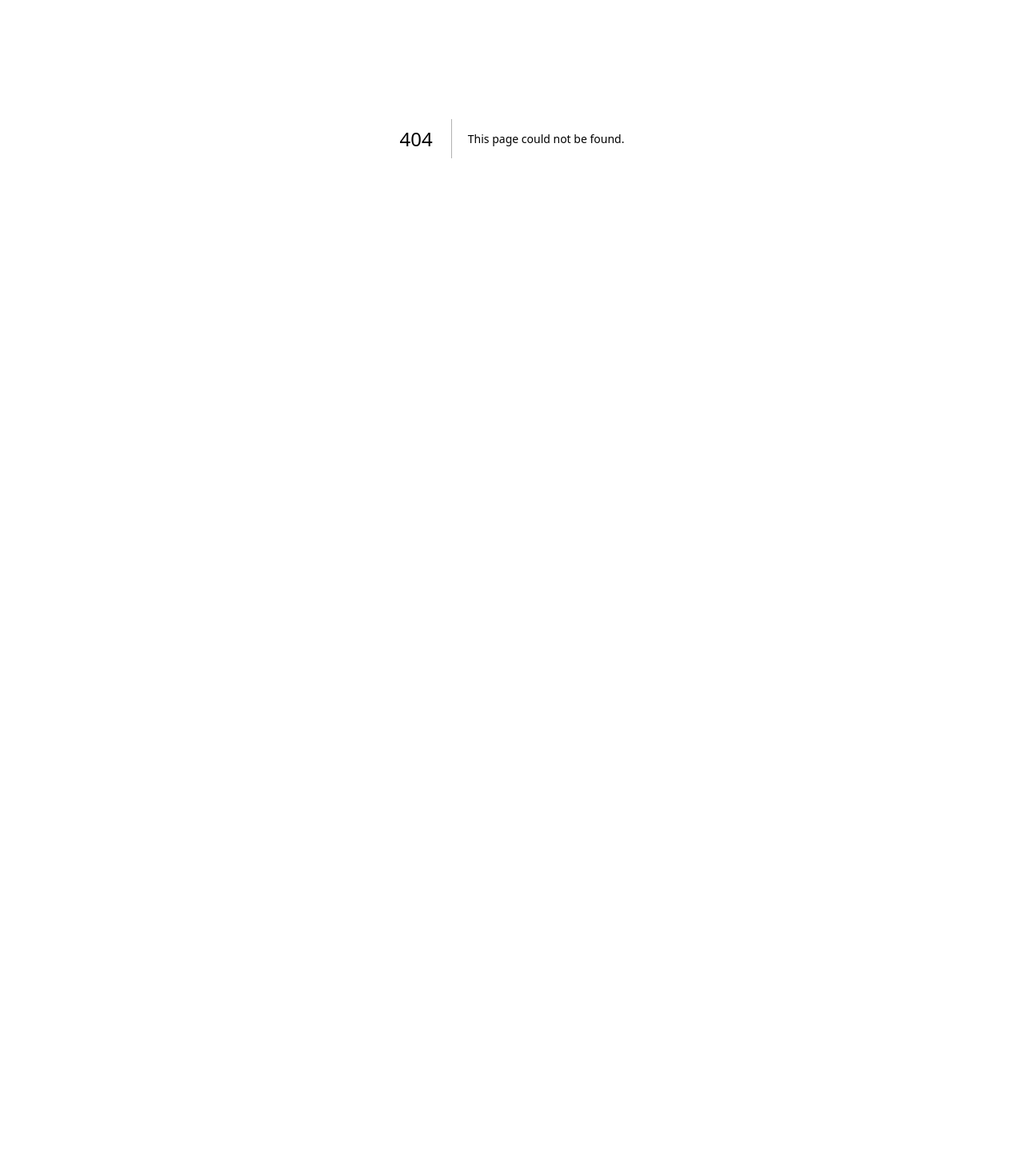
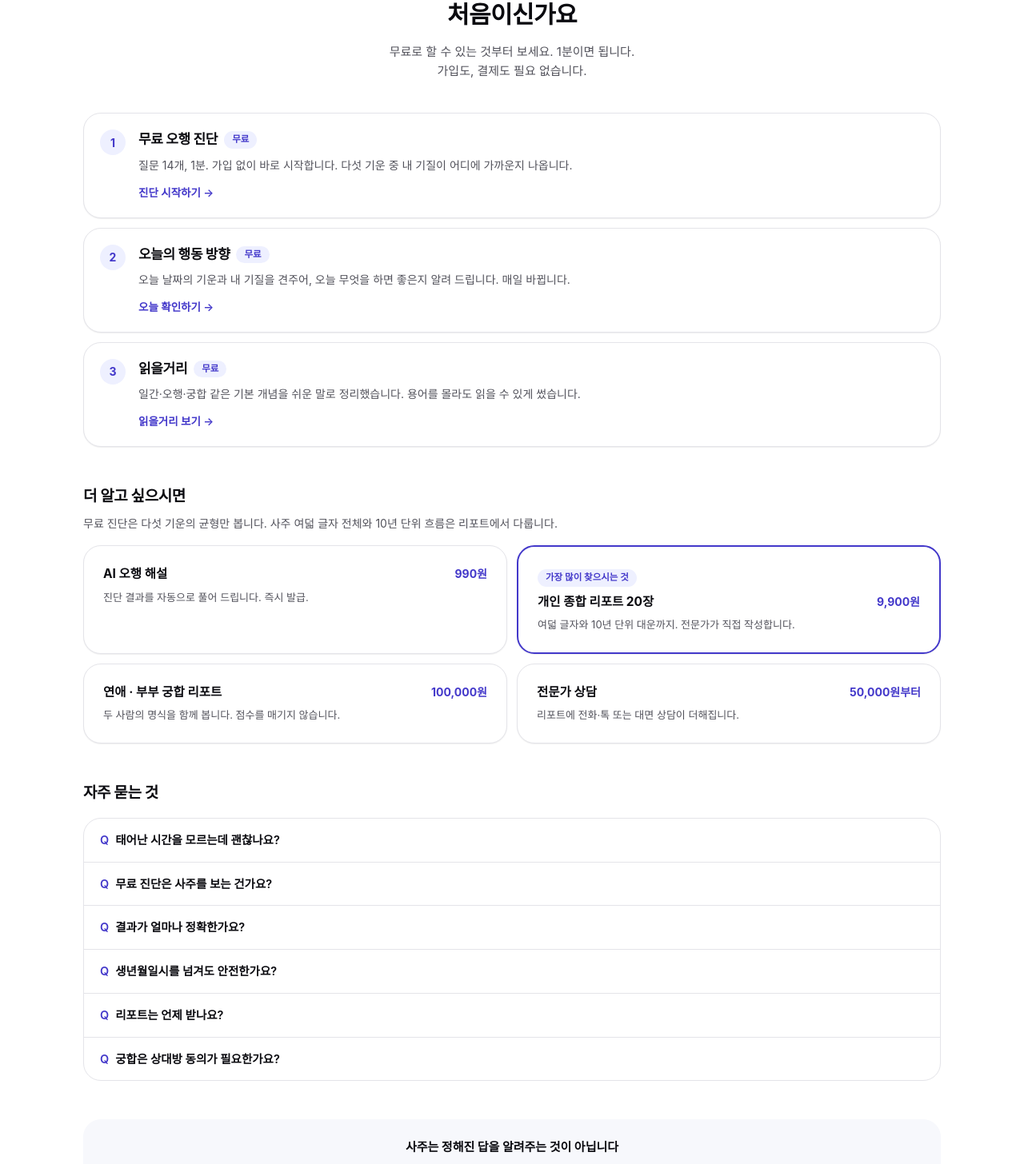
Before and after one commit to calvincheoi-gif/aisaju-landing, a Next.js app: page /guide in a window 1280 px wide. Before the commit this address had no page. Shown: the part 227-1683 px from the top of the page at 80% size. Before the commit the page ends 800 px from the top, so only its background shows below. Built offline with nearby package versions, Linux system fonts and the light colour scheme; no server answers; a web font is replaced by a local one.

Commit message:
Create page.tsx

```diff
--- /dev/null
+++ b/app/guide/page.tsx
@@ -0,0 +1,235 @@
+import Link from "next/link";
+import type { Metadata } from "next";
+import Header from "@/components/Header";
+import Footer from "@/components/Footer";
+
+export const metadata: Metadata = {
+  title: "이용 안내 — 처음이신가요 | AI사주 Lab",
+  description:
+    "AI사주랩 처음 이용하는 분을 위한 안내입니다. 무료 오행 진단부터 오늘의 행동 방향, 리포트와 상담까지 1분이면 파악됩니다.",
+  keywords: ["AI사주랩 사용법", "사주 무료 진단", "오행 진단", "사주 처음", "사주 보는 법"],
+  alternates: { canonical: "https://aisajulab.com/guide" },
+  openGraph: {
+    title: "이용 안내 — 처음이신가요 | AI사주 Lab",
+    description: "무료 오행 진단부터 리포트·상담까지, 1분이면 파악됩니다.",
+    url: "https://aisajulab.com/guide",
+    type: "website",
+  },
+};
+
+/* 자주 묻는 것 — 검색결과에 FAQ로 잡히도록 구조화 데이터에도 같은 내용을 넣는다 */
+const FAQ = [
+  {
+    q: "태어난 시간을 모르는데 괜찮나요?",
+    a: "괜찮습니다. 신청서에서 「태어난 시간 모름」을 체크하시면 시간을 뺀 여섯 글자로 봅니다. 다만 시(時)는 하루의 방향을 나타내는 자리라, 알고 계시면 해석이 더 촘촘해집니다.",
+  },
+  {
+    q: "무료 진단은 사주를 보는 건가요?",
+    a: "아닙니다. 질문 14개로 지금 내 기질이 다섯 기운 중 어디에 가까운지 보는 자가진단입니다. 생년월일시로 여덟 글자를 뽑는 사주 분석은 리포트에서 합니다.",
+  },
+  {
+    q: "결과가 얼마나 정확한가요?",
+    a: "명리학은 미래를 맞히는 도구가 아니라 나를 이해하는 틀입니다. 저희는 단정적인 예언을 하지 않습니다. AI가 분석하고 경영지도사 최형철이 직접 검수하며, 해석의 근거를 함께 적어 드립니다.",
+  },
+  {
+    q: "생년월일시를 넘겨도 안전한가요?",
+    a: "무료 진단은 가입도 저장도 없이 브라우저 안에서만 계산합니다. 리포트를 신청하시면 작성에 필요한 정보만 받고, 전달이 끝나면 보관 목적 외로 쓰지 않습니다.",
+  },
+  {
+    q: "리포트는 언제 받나요?",
+    a: "신청 후 3일 이내에 카카오톡으로 보내 드립니다. 상담이 포함된 상품은 리포트를 먼저 읽어보신 뒤 편한 시간에 진행합니다.",
+  },
+  {
+    q: "궁합은 상대방 동의가 필요한가요?",
+    a: "법적으로 필요한 것은 아니지만, 상대의 명식은 상대의 것입니다. 저희는 이 리포트를 상대를 판단하거나 설득하는 근거로 쓰지 않기를 권합니다.",
+  },
+];
+
+const STEPS = [
+  {
+    n: "1",
+    t: "무료 오행 진단",
+    d: "질문 14개, 1분. 가입 없이 바로 시작합니다. 다섯 기운 중 내 기질이 어디에 가까운지 나옵니다.",
+    href: "/ohaeng/",
+    cta: "진단 시작하기",
+    free: true,
+  },
+  {
+    n: "2",
+    t: "오늘의 행동 방향",
+    d: "오늘 날짜의 기운과 내 기질을 견주어, 오늘 무엇을 하면 좋은지 알려 드립니다. 매일 바뀝니다.",
+    href: "/ohaeng/#today",
+    cta: "오늘 확인하기",
+    free: true,
+  },
+  {
+    n: "3",
+    t: "읽을거리",
+    d: "일간·오행·궁합 같은 기본 개념을 쉬운 말로 정리했습니다. 용어를 몰라도 읽을 수 있게 썼습니다.",
+    href: "/learn",
+    cta: "읽을거리 보기",
+    free: true,
+  },
+];
+
+const PRODUCTS = [
+  {
+    t: "AI 오행 해설",
+    p: "990원",
+    d: "진단 결과를 자동으로 풀어 드립니다. 즉시 발급.",
+    href: "/ohaeng/",
+  },
+  {
+    t: "개인 종합 리포트 20장",
+    p: "9,900원",
+    d: "여덟 글자와 10년 단위 대운까지. 전문가가 직접 작성합니다.",
+    href: "/consult",
+    best: true,
+  },
+  {
+    t: "연애 · 부부 궁합 리포트",
+    p: "100,000원",
+    d: "두 사람의 명식을 함께 봅니다. 점수를 매기지 않습니다.",
+    href: "/consult",
+  },
+  {
+    t: "전문가 상담",
+    p: "50,000원부터",
+    d: "리포트에 전화·톡 또는 대면 상담이 더해집니다.",
+    href: "/consult",
+  },
+];
+
+export default function GuidePage() {
+  const jsonLd = {
+    "@context": "https://schema.org",
+    "@type": "FAQPage",
+    mainEntity: FAQ.map((f) => ({
+      "@type": "Question",
+      name: f.q,
+      acceptedAnswer: { "@type": "Answer", text: f.a },
+    })),
+  };
+
+  return (
+    <>
+      <Header />
+      <main className="section">
+        <script
+          type="application/ld+json"
+          dangerouslySetInnerHTML={{ __html: JSON.stringify(jsonLd) }}
+        />
+
+        <div className="mb-10 text-center">
+          <span className="eyebrow">GUIDE</span>
+          <h1 className="mt-3 text-[30px] font-bold tracking-[-0.02em] text-ink-900">
+            처음이신가요
+          </h1>
+          <p className="mx-auto mt-3 max-w-xl text-[15px] leading-relaxed text-body">
+            무료로 할 수 있는 것부터 보세요. 1분이면 됩니다.
+            <br className="hidden sm:block" />
+            가입도, 결제도 필요 없습니다.
+          </p>
+        </div>
+
+        {/* 무료 3단계 */}
+        <div className="space-y-3">
+          {STEPS.map((s) => (
+            <div key={s.n} className="rounded-lg border border-border bg-white p-5 shadow-1">
+              <div className="flex items-start gap-4">
+                <span className="flex h-8 w-8 flex-none items-center justify-center rounded-full bg-indigo-100 text-[14px] font-bold text-indigo-600">
+                  {s.n}
+                </span>
+                <div className="min-w-0 flex-1">
+                  <div className="flex flex-wrap items-center gap-2">
+                    <h2 className="text-[17px] font-bold tracking-[-0.02em] text-ink-900">{s.t}</h2>
+                    {s.free && (
+                      <span className="rounded-pill bg-indigo-100 px-2.5 py-0.5 text-[11.5px] font-semibold text-indigo-600">
+                        무료
+                      </span>
+                    )}
+                  </div>
+                  <p className="mt-2 text-[14px] leading-relaxed text-body">{s.d}</p>
+                  <a
+                    href={s.href}
+                    className="mt-3 inline-block text-[13.5px] font-semibold text-indigo-600 hover:underline"
+                  >
+                    {s.cta} →
+                  </a>
+                </div>
+              </div>
+            </div>
+          ))}
+        </div>
+
+        {/* 더 알고 싶을 때 */}
+        <div className="mt-12">
+          <h2 className="text-[19px] font-bold tracking-[-0.02em] text-ink-900">
+            더 알고 싶으시면
+          </h2>
+          <p className="mt-2 text-[14px] leading-relaxed text-body">
+            무료 진단은 다섯 기운의 균형만 봅니다. 사주 여덟 글자 전체와 10년 단위 흐름은
+            리포트에서 다룹니다.
+          </p>
+          <div className="mt-4 grid gap-3 sm:grid-cols-2">
+            {PRODUCTS.map((p) => (
+              <Link
+                key={p.t}
+                href={p.href}
+                className={`card block ${p.best ? "border-2 border-indigo-600" : ""}`}
+              >
+                {p.best && (
+                  <span className="mb-2 inline-block rounded-pill bg-indigo-100 px-2.5 py-0.5 text-[11.5px] font-semibold text-indigo-600">
+                    가장 많이 찾으시는 것
+                  </span>
+                )}
+                <div className="flex items-baseline justify-between gap-2">
+                  <h3 className="text-[15.5px] font-bold leading-snug text-ink-900">{p.t}</h3>
+                  <span className="flex-none text-[14px] font-bold text-indigo-600">{p.p}</span>
+                </div>
+                <p className="mt-2 text-[13px] leading-relaxed text-body">{p.d}</p>
+              </Link>
+            ))}
+          </div>
+        </div>
+
+        {/* 자주 묻는 것 */}
+        <div className="mt-12">
+          <h2 className="text-[19px] font-bold tracking-[-0.02em] text-ink-900">자주 묻는 것</h2>
+          <div className="mt-4 divide-y divide-border rounded-lg border border-border bg-white">
+            {FAQ.map((f) => (
+              <details key={f.q} className="group px-5 py-4">
+                <summary className="cursor-pointer list-none text-[14.5px] font-semibold text-ink-900 marker:hidden">
+                  <span className="mr-2 text-indigo-600">Q</span>
+                  {f.q}
+                </summary>
+                <p className="mt-2.5 pl-6 text-[13.5px] leading-relaxed text-body">{f.a}</p>
+              </details>
+            ))}
+          </div>
+        </div>
+
+        {/* 마무리 */}
+        <div className="mt-12 rounded-lg bg-bg-alt p-6 text-center">
+          <p className="text-[15px] font-bold text-ink-900">
+            사주는 정해진 답을 알려주는 것이 아닙니다
+          </p>
+          <p className="mx-auto mt-2 max-w-lg text-[13.5px] leading-relaxed text-body">
+            타고난 기질과 지금 흐름을 알면, 같은 상황에서 다른 선택을 할 수 있습니다.
+            저희는 그 판단을 돕는 일을 합니다.
+          </p>
+          <a href="/ohaeng/" className="btn-primary mt-5 inline-flex">
+            무료 진단부터 시작하기
+          </a>
+        </div>
+
+        <div className="mt-8 text-center">
+          <Link href="/" className="text-[13.5px] text-body hover:text-indigo-600">
+            ← 홈으로
+          </Link>
+        </div>
+      </main>
+      <Footer />
+    </>
+  );
+}
```
